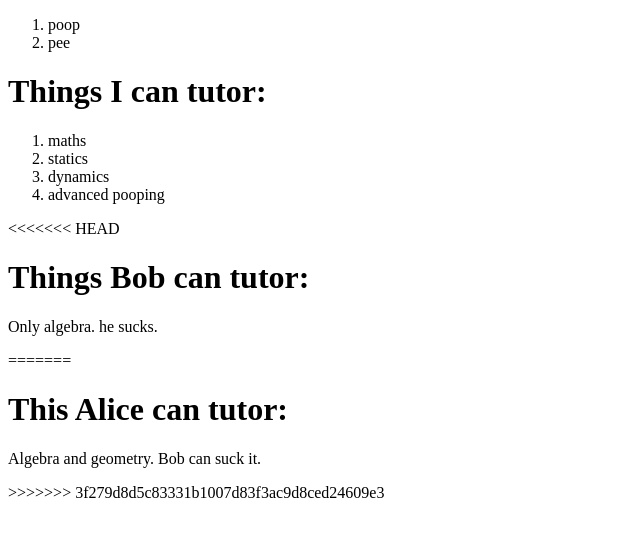
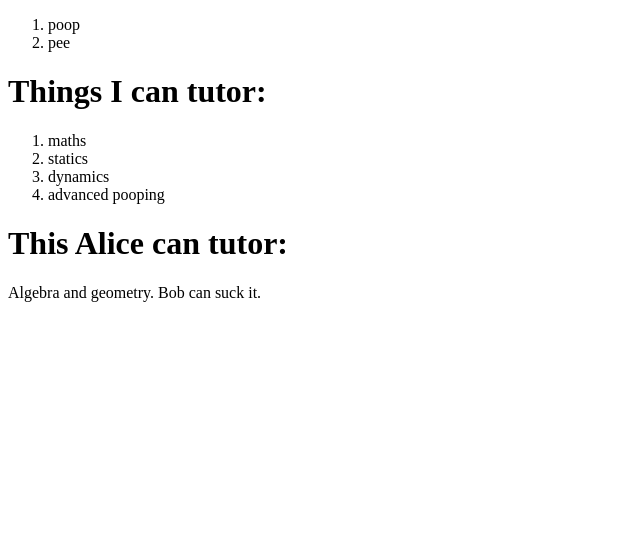
Before and after one commit to Coder5432/NewWebsite, a plain HTML site: page index.html in a window 1280 px wide. Shown: the whole page, without its empty margins (0-640 px from the left). Drawn offline with Linux system fonts and the light colour scheme.

Commit message:
bob is still dead.

```diff
--- a/index.html
+++ b/index.html
@@ -11,12 +11,7 @@
 <li>dynamics</li>
 <li>advanced pooping</li>
 </ol>
-<<<<<<< HEAD
-<h1>Things Bob can tutor:</h1>
-<p>Only algebra. he sucks.</p>
-=======
 <h1>This Alice can tutor:</h1>
 <p>Algebra and geometry. Bob can suck it.</p>
->>>>>>> 3f279d8d5c83331b1007d83f3ac9d8ced24609e3
 </body>
 </html>
```
